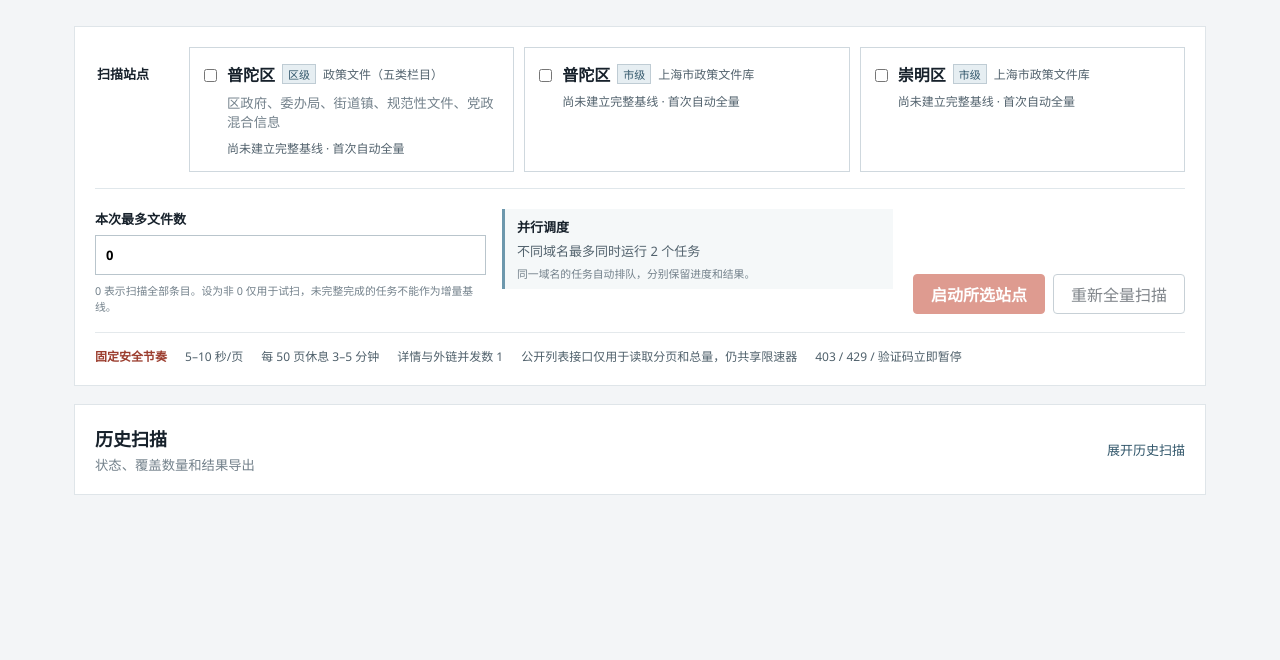
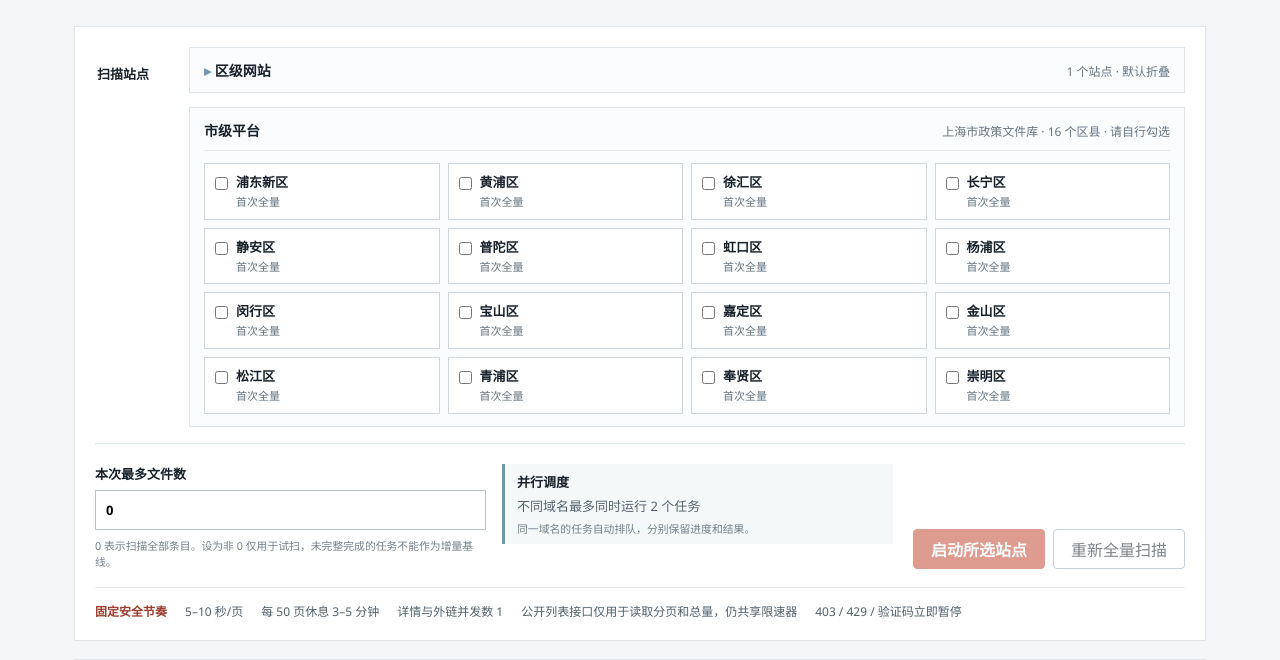
Before and after one commit to zxj6827111-blip/Policy-inspection-system, a FastAPI app: page / in a window 1280 px wide. Shown: the part 103-763 px from the top of the page. Before the commit the page ends 598 px from the top, so only its background shows below. Run offline with FastAPI, Linux system fonts and the light colour scheme; data that the repository does not hold is empty.

Commit message:
Expand municipal site coverage to all 16 Shanghai districts.
Configure site IDs and targets for the full municipal policy library, regroup the control UI into a collapsible district section and a 16-chip municipal grid, and update docs and API tests accordingly.

```diff
--- a/app/main.py
+++ b/app/main.py
@@ -9,7 +9,7 @@ from fastapi.staticfiles import StaticFiles
 from fastapi.templating import Jinja2Templates
 from pydantic import BaseModel, Field
 
-from app.config import BASE_DIR, SCAN_SITES, SafetyConfig, resolve_site, resolve_target, targets_for_site
+from app.config import BASE_DIR, SCAN_SITES, SafetyConfig, district_sites, municipal_sites, resolve_site, resolve_target, targets_for_site
 from app.db import Database, utc_now
 from app.exporter import export_job
 from app.jobs import JobManager
@@ -60,7 +60,11 @@ async def index(request: Request):
     return templates.TemplateResponse(
         request=request,
         name="index.html",
-        context={"sites": list(SCAN_SITES.values()), "safety": SafetyConfig()},
+        context={
+            "district_sites": district_sites(),
+            "municipal_sites": municipal_sites(),
+            "safety": SafetyConfig(),
+        },
     )
 
 
--- a/app/static/app.css
+++ b/app/static/app.css
@@ -14,18 +14,45 @@ fieldset { border: 0; margin: 0; padding: 0; }
 legend, .field { display: grid; gap: 7px; font-size: 13px; font-weight: 700; }
 .scan-source-field { position: relative; grid-column: 1 / -1; min-width: 0; padding: 0 0 16px 94px; border-bottom: 1px solid #e0e7eb; }
 .scan-source-field legend { position: absolute; top: 17px; left: 0; margin: 0; }
-.scan-sites { display: grid; grid-template-columns: repeat(3, minmax(0, 1fr)); gap: 10px; }
-.site-option { min-width: 0; min-height: 122px; display: grid; grid-template-columns: auto minmax(0, 1fr); align-content: start; column-gap: 10px; row-gap: 8px; border: 1px solid #cfd8de; padding: 14px; cursor: pointer; transition: border-color .18s ease, background-color .18s ease, box-shadow .18s ease; }
+.scan-site-groups { display: grid; gap: 14px; min-width: 0; }
+.site-group { min-width: 0; border: 1px solid #dfe5e9; background: #fbfcfd; padding: 12px 14px; }
+.site-group-district summary { list-style: none; cursor: pointer; }
+.site-group-district summary::-webkit-details-marker { display: none; }
+.site-group-summary, .site-group-heading {
+  display: flex; flex-wrap: wrap; align-items: baseline; justify-content: space-between; gap: 6px 14px; margin-bottom: 0;
+}
+.site-group-district[open] .site-group-summary { margin-bottom: 12px; padding-bottom: 10px; border-bottom: 1px solid #e4e9ec; }
+.site-group-heading { margin-bottom: 12px; padding-bottom: 10px; border-bottom: 1px solid #e4e9ec; }
+.site-group-title { font-size: 14px; font-weight: 700; color: #17212b; }
+.site-group-summary .site-group-title::before { content: "▸ "; color: #6d98ad; }
+.site-group-district[open] .site-group-summary .site-group-title::before { content: "▾ "; }
+.site-group-meta { color: #657480; font-size: 12px; font-weight: 400; }
+.scan-sites { display: grid; gap: 10px; }
+.scan-sites-district { grid-template-columns: minmax(0, 1fr); max-width: 420px; }
+.scan-sites-municipal { grid-template-columns: repeat(4, minmax(0, 1fr)); gap: 8px; }
+.site-option {
+  min-width: 0; display: grid; grid-template-columns: auto minmax(0, 1fr); align-content: start;
+  column-gap: 10px; row-gap: 6px; border: 1px solid #cfd8de; padding: 12px; cursor: pointer;
+  transition: border-color .18s ease, background-color .18s ease, box-shadow .18s ease; background: #fff;
+}
+.site-option-district { min-height: 110px; }
+.site-option-chip {
+  min-height: 0; grid-template-columns: auto minmax(0, 1fr); align-items: start; padding: 10px 10px 9px; gap: 6px 8px;
+}
 .site-option input { margin: 3px 0 0; }
 .site-option.is-selected { border-color: #6d98ad; background: #f2f8fa; box-shadow: inset 3px 0 0 #31566a; }
 .site-main { min-width: 0; display: flex; flex-wrap: wrap; align-items: center; gap: 5px 7px; }
 .site-main > span:last-child { color: #52626d; font-size: 12px; }
+.site-chip-body { min-width: 0; display: grid; gap: 4px; }
+.site-chip-body strong { font-size: 13px; line-height: 1.3; }
 .source-badge { background: #e6eef2; border: 1px solid #bfccd4; color: #31566a; padding: 1px 5px; font-size: 11px; }
 .site-coverage { grid-column: 2; line-height: 1.45; overflow-wrap: anywhere; }
-.site-runtime { grid-column: 2; align-self: end; color: #52626d; font-size: 12px; line-height: 1.4; overflow-wrap: anywhere; }
+.site-runtime { grid-column: 2; align-self: end; color: #52626d; font-size: 11px; line-height: 1.35; overflow-wrap: anywhere; }
+.site-option-chip .site-runtime { grid-column: auto; align-self: start; font-size: 11px; }
 .site-runtime-ready, .site-runtime-running { color: #176351; }
 .site-runtime-pending, .site-runtime-partial { color: #31566a; }
 .site-runtime-paused, .site-runtime-failed, .site-runtime-cooling, .site-runtime-invalid { color: #993b2d; }
+.site-runtime-new { color: #657480; }
 .scan-settings { display: grid; grid-template-columns: minmax(260px, 1fr) minmax(260px, 1fr); gap: 16px; align-items: start; }
 .parallel-policy { min-height: 73px; display: grid; gap: 5px; border-left: 3px solid #6d98ad; padding: 8px 12px; background: #f5f8f9; color: #52626d; font-size: 13px; }
 .parallel-policy strong { color: #17212b; }
@@ -129,15 +156,16 @@ th { color: #52626d; background: #f5f7f8; }
 @media (max-width: 1050px) {
   .scan-source-field { padding-left: 0; }
   .scan-source-field legend { position: static; margin-bottom: 7px; }
-  .scan-sites { grid-template-columns: 1fr 1fr; }
+  .scan-sites-municipal { grid-template-columns: repeat(3, minmax(0, 1fr)); }
   .scan-actions { grid-column: 2; justify-self: start; }
 }
 @media (max-width: 850px) {
   .control-band form, .scan-settings, .finding-content, .finding-controls { grid-template-columns: 1fr; }
   .scan-source-field { display: block; padding: 0 0 16px; border: 0; border-bottom: 1px solid #e0e7eb; }
   .scan-source-field legend { margin-bottom: 7px; }
-  .scan-sites { grid-template-columns: 1fr; }
-  .site-option { min-height: 0; }
+  .scan-sites-municipal { grid-template-columns: repeat(2, minmax(0, 1fr)); }
+  .scan-sites-district { max-width: none; }
+  .site-option, .site-option-district { min-height: 0; }
   .scan-actions { grid-column: auto; justify-self: stretch; display: grid; grid-template-columns: 1fr 1fr; }
   .metrics { grid-template-columns: 1fr 1fr; }
   .topbar { align-items: flex-start; gap: 16px; }
@@ -157,4 +185,5 @@ th { color: #52626d; background: #f5f7f8; }
 }
 @media (max-width: 480px) {
   .scan-actions { grid-template-columns: 1fr; }
+  .scan-sites-municipal { grid-template-columns: 1fr; }
 }
--- a/app/static/app.js
+++ b/app/static/app.js
@@ -266,25 +266,36 @@ function syncSiteOptionStates() {
   setScanActionsBusy(scanActionsBusy);
 }
 
+function isMunicipalChip(runtime) {
+  return Boolean(runtime.closest('.site-option-chip'));
+}
+
 function renderSiteStatuses(sites) {
   for (const site of sites) {
     const runtime = $(`#site-runtime-${site.key}`);
     if (!runtime) continue;
     const job = site.latest_job;
+    const chip = isMunicipalChip(runtime);
     if (site.next_action === 'existing' && job) {
-      runtime.textContent = `任务 #${job.id} · ${statusNames[job.status] || job.status} · ${job.examined_count}/${job.estimated_total || '?'}`;
+      runtime.textContent = chip
+        ? `#${job.id} · ${statusNames[job.status] || job.status}`
+        : `任务 #${job.id} · ${statusNames[job.status] || job.status} · ${job.examined_count}/${job.estimated_total || '?'}`;
       runtime.className = `site-runtime site-runtime-${job.status}`;
     } else if (site.next_action === 'resume' && job) {
-      runtime.textContent = `任务 #${job.id} · ${statusNames[job.status] || job.status} · 选择后继续原任务`;
+      runtime.textContent = chip
+        ? `#${job.id} · 可继续`
+        : `任务 #${job.id} · ${statusNames[job.status] || job.status} · 选择后继续原任务`;
       runtime.className = `site-runtime site-runtime-${job.status}`;
     } else if (site.next_mode === 'incremental') {
-      runtime.textContent = `基线 #${site.baseline_job_id} 已就绪 · 下次自动增量`;
+      runtime.textContent = chip
+        ? `基线 #${site.baseline_job_id}`
+        : `基线 #${site.baseline_job_id} 已就绪 · 下次自动增量`;
       runtime.className = 'site-runtime site-runtime-ready';
     } else if (job && job.mode === 'full' && job.status === 'completed') {
-      runtime.textContent = `任务 #${job.id} 的逐条记录不完整 · 需重新全量`;
+      runtime.textContent = chip ? '记录不完整 · 需全量' : `任务 #${job.id} 的逐条记录不完整 · 需重新全量`;
       runtime.className = 'site-runtime site-runtime-invalid';
     } else {
-      runtime.textContent = '尚未建立完整基线 · 首次自动全量';
+      runtime.textContent = chip ? '首次全量' : '尚未建立完整基线 · 首次自动全量';
       runtime.className = 'site-runtime site-runtime-new';
     }
   }
--- a/app/templates/index.html
+++ b/app/templates/index.html
@@ -4,7 +4,7 @@
   <meta charset="utf-8">
   <meta name="viewport" content="width=device-width, initial-scale=1">
   <title>上海区级政策文件安全巡检系统</title>
-  <link rel="stylesheet" href="/static/app.css?v=20260714-full-rebuild-1">
+  <link rel="stylesheet" href="/static/app.css?v=20260722-municipal-16">
 </head>
 <body>
   <header class="topbar">
@@ -20,9 +20,15 @@
       <form id="scan-form">
         <fieldset class="scan-source-field">
           <legend>扫描站点</legend>
-          <div class="scan-sites">
-            {% for site in sites %}
-            <label class="site-option" data-site-key="{{ site.key }}">
+          <div class="scan-site-groups">
+            <details class="site-group site-group-district">
+              <summary class="site-group-summary">
+                <span class="site-group-title">区级网站</span>
+                <small class="site-group-meta">{{ district_sites|length }} 个站点 · 默认折叠</small>
+              </summary>
+              <div class="scan-sites scan-sites-district">
+                {% for site in district_sites %}
+                <label class="site-option site-option-district" data-site-key="{{ site.key }}">
                   <input type="checkbox" name="site_key" value="{{ site.key }}">
                   <span class="site-main">
                     <strong>{{ site.district }}</strong>
@@ -35,6 +41,26 @@
                   <span class="site-runtime" id="site-runtime-{{ site.key }}">正在读取站点状态…</span>
                 </label>
                 {% endfor %}
+              </div>
+            </details>
+
+            <div class="site-group site-group-municipal">
+              <div class="site-group-heading">
+                <span class="site-group-title">市级平台</span>
+                <small class="site-group-meta">上海市政策文件库 · {{ municipal_sites|length }} 个区县 · 请自行勾选</small>
+              </div>
+              <div class="scan-sites scan-sites-municipal">
+                {% for site in municipal_sites %}
+                <label class="site-option site-option-chip" data-site-key="{{ site.key }}" title="{{ site.label }}">
+                  <input type="checkbox" name="site_key" value="{{ site.key }}">
+                  <span class="site-chip-body">
+                    <strong>{{ site.district }}</strong>
+                    <span class="site-runtime" id="site-runtime-{{ site.key }}">读取中…</span>
+                  </span>
+                </label>
+                {% endfor %}
+              </div>
+            </div>
           </div>
         </fieldset>
         <div class="scan-settings">
@@ -151,6 +177,6 @@
     <pre id="evidence-body" class="evidence-body"></pre>
   </dialog>
   <div id="toast" role="status"></div>
-  <script src="/static/app.js?v=20260714-full-rebuild-1"></script>
+  <script src="/static/app.js?v=20260722-municipal-16"></script>
 </body>
 </html>
```
Also changed, not shown: app/config.py (+52 -12 lines), tests/test_api_review.py (+31 -2 lines), README.md. Lines whose indentation alone changed are shown as unchanged.
